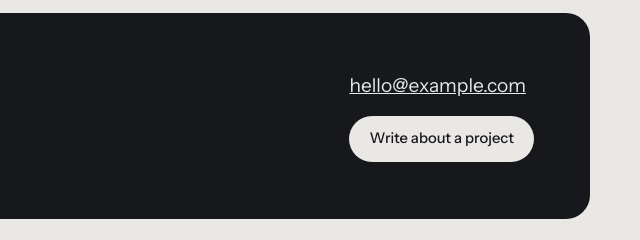
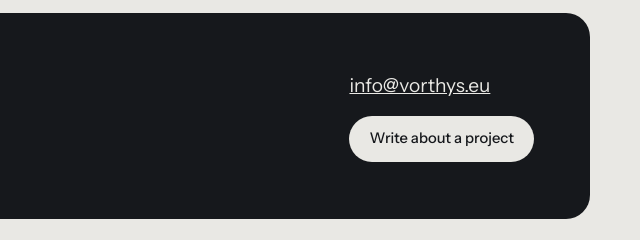
Before and after one commit to vorthys/vorthys-portfolio, a plain HTML site: page index.html in a window 1280 px wide. Shown: the part 3252-3492 px from the top of the page, 640-1280 px from the left. Drawn offline with Linux system fonts and the light colour scheme.

Commit message:
Use info@vorthys.eu as contact address

```diff
--- a/index.html
+++ b/index.html
@@ -304,8 +304,8 @@ footer{padding:2.5rem 0 3.5rem;color:var(--muted);font-size:.86rem}
     <div class="contact">
       <h2>Tell me what the page has to do.</h2>
       <div style="display:grid;gap:.9rem">
-        <a class="big" href="mailto:hello@example.com">hello@example.com</a>
-        <a class="btn" href="mailto:hello@example.com">Write about a project</a>
+        <a class="big" href="mailto:info@vorthys.eu">info@vorthys.eu</a>
+        <a class="btn" href="mailto:info@vorthys.eu">Write about a project</a>
       </div>
     </div>
   </div>
```
